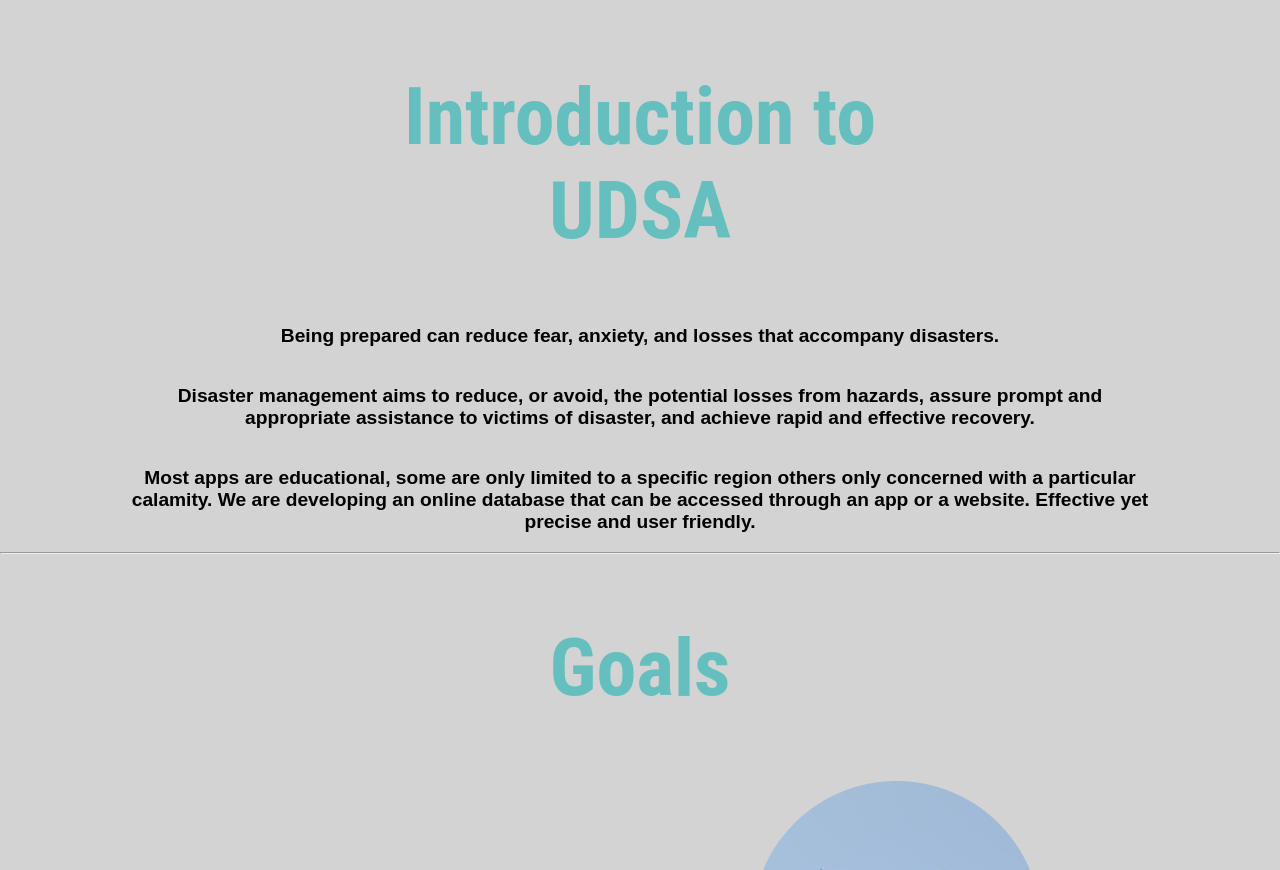
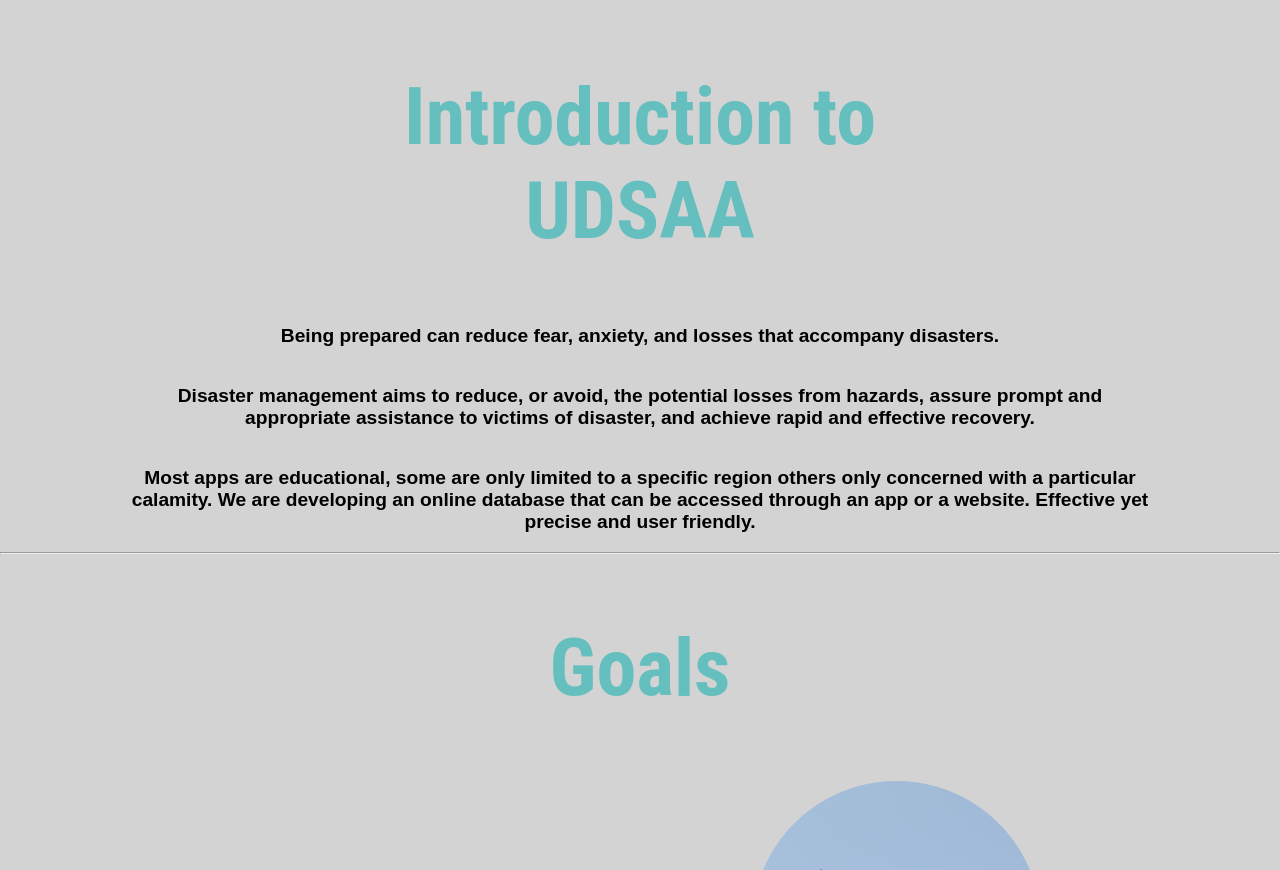
Before and after one commit to DerickSpy/UDSAA, a plain HTML site: page index.html in a window 1280 px wide. Shown: the part 873-1743 px from the top of the page. Drawn offline with Linux system fonts and the light colour scheme.

Commit message:
Update index.html

```diff
--- a/index.html
+++ b/index.html
@@ -22,7 +22,7 @@
   <div class="middle-container">
 
 
-    <h2 class="title_">Introduction to UDSA</h2>
+    <h2 class="title_">Introduction to UDSAA</h2>
     <p class="gw_de">
       Being prepared can reduce fear, anxiety, and losses that accompany disasters.
 
```
